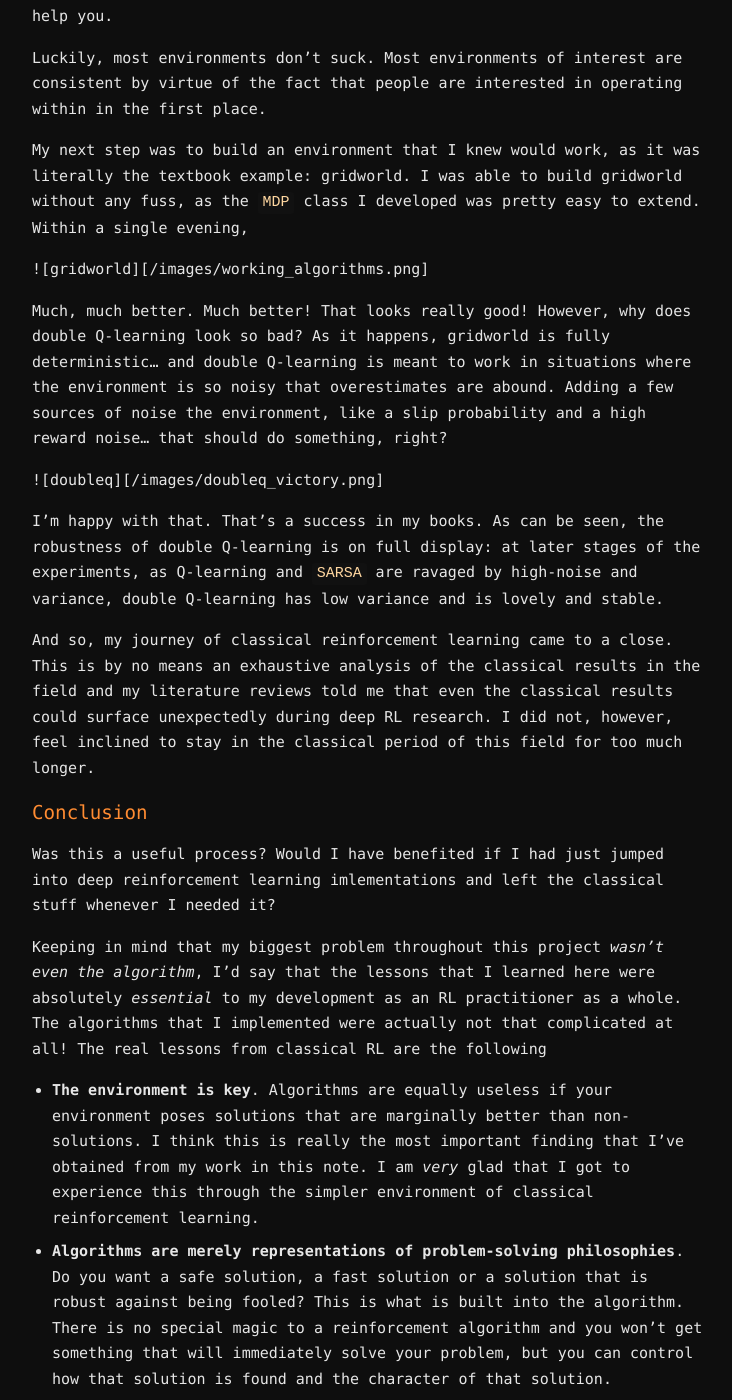
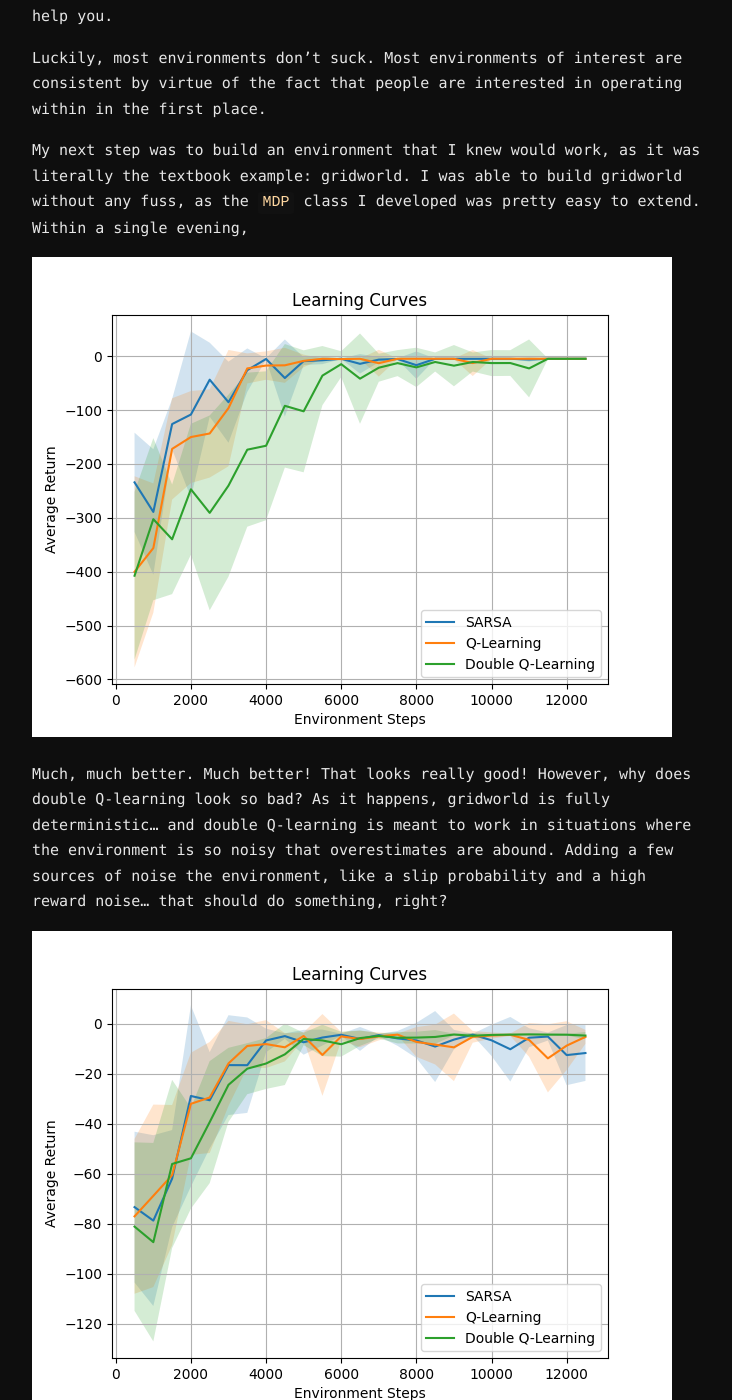
Before and after one commit to aravinthen/aravinthen.github.io, a Jekyll site: the page built from _posts/2026-02-28-lessons_from_classical_rl.md, in a window 1280 px wide and 1400 px high, scrolled down 9025 px. Shown: the whole window, without its empty margins (272-1004 px from the left). Built offline with Jekyll 4.4.1, drawn with Linux system fonts in a browser that asks for light colours; our own code applies the rules of GitHub Pages for plain Markdown files.

Commit message:
image fix and style adjustment

```diff
--- a/_posts/2026-02-28-lessons_from_classical_rl.md
+++ b/_posts/2026-02-28-lessons_from_classical_rl.md
@@ -140,12 +140,12 @@ Luckily, most environments don't suck. Most environments of interest are consist
 
 My next step was to build an environment that I knew would work, as it was literally the textbook example: gridworld. I was able to build gridworld without any fuss, as the `MDP` class I developed was pretty easy to extend. Within a single evening,
 
-![gridworld][/images/working_algorithms.png]
+![gridworld](/images/working_algorithms.png)
 
 Much, much better. Much better! That looks really good! However, why does double Q-learning look so bad?
 As it happens, gridworld is fully deterministic... and double Q-learning is meant to work in situations where the environment is so noisy that overestimates are abound. Adding a few sources of noise the environment, like a slip probability and a high reward noise... that should do something, right?
 
-![doubleq][/images/doubleq_victory.png]
+![doubleq](/images/doubleq_victory.png)
 
 I'm happy with that. That's a success in my books. As can be seen, the robustness of double Q-learning is on full display: at later stages of the experiments, as Q-learning and `SARSA` are ravaged by high-noise and variance, double Q-learning has low variance and is lovely and stable.
 
--- a/assets/css/style.css
+++ b/assets/css/style.css
@@ -241,3 +241,8 @@ mjx-container[display="true"] {
 mjx-container {
   font-family: ui-monospace, SFMono-Regular, Menlo, Consolas, monospace;
 }
+
+img {
+  max-width: 100%;
+  height: auto;
+}
```
